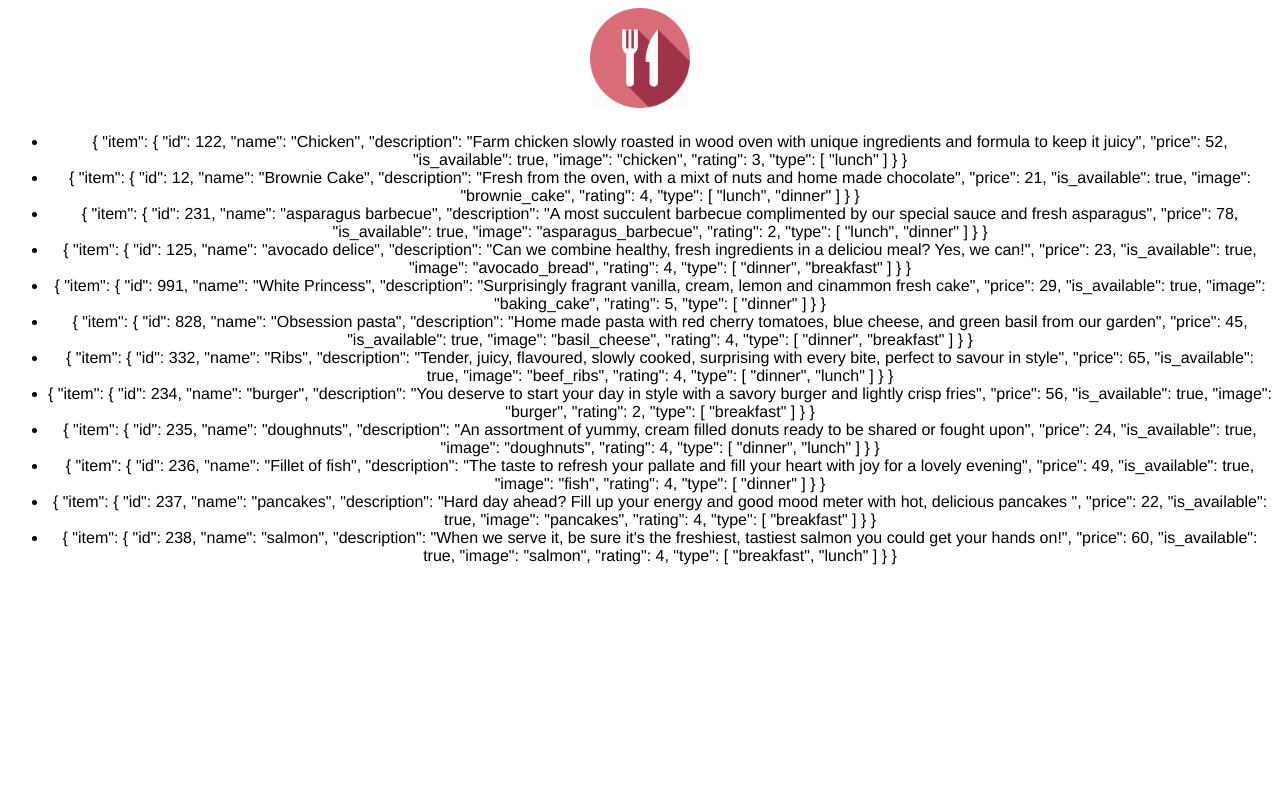
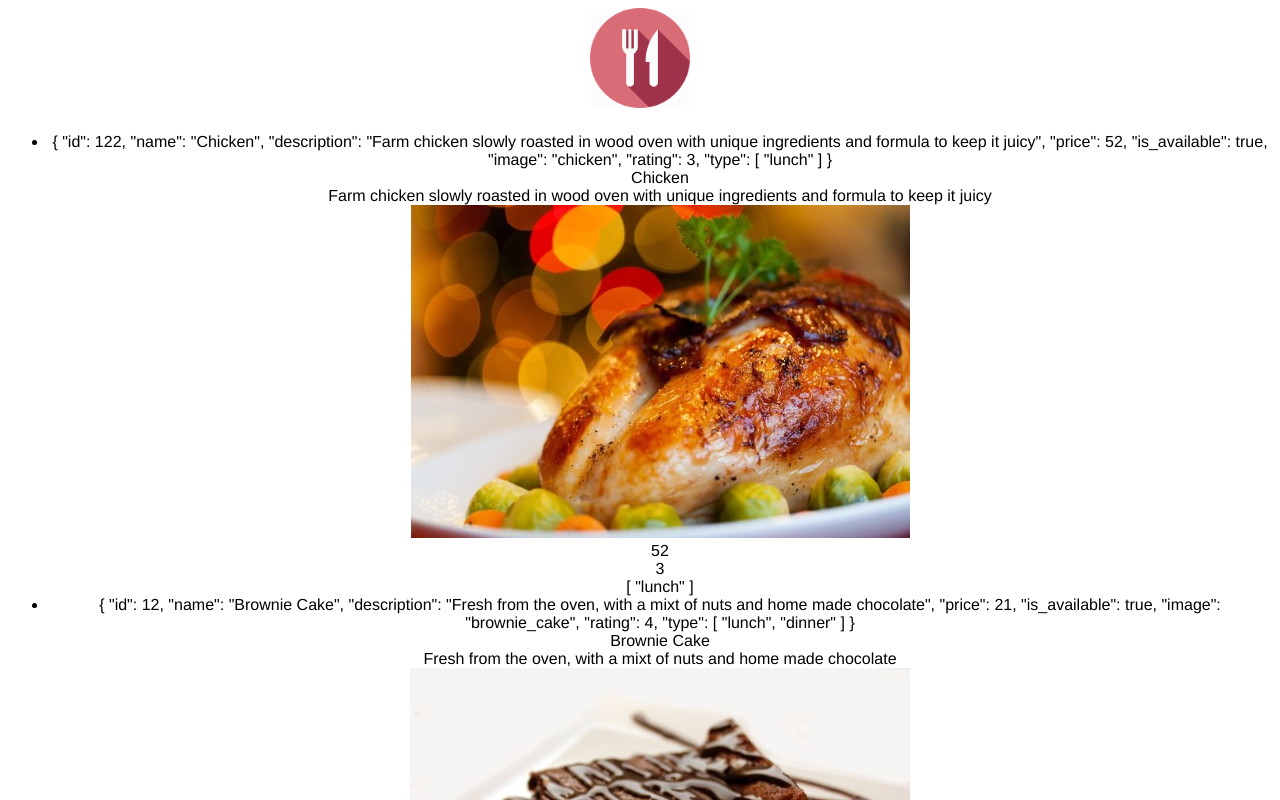
Before and after one commit to Marianissimus/Restaurant-menu, a Vue app in the folder restaurant-menu/: page / in a window 1280 px wide. Shown: the top 800 px of the page. Built offline with nearby package versions, Linux system fonts and the light colour scheme.

Commit message:
display the menu items

```diff
--- a/restaurant-menu/src/components/Menu.vue
+++ b/restaurant-menu/src/components/Menu.vue
@@ -2,23 +2,28 @@
   <div class="menu">
     <h1>{{ msg }}</h1>
     <ul>
-      <li v-for="item in menuItems" :key="item.id">
-        <MenuItemPreview :item="item" />
+      <li v-for="item in items" :key="item.id">
+        <MenuItemPreview :currentItem="item" />
       </li>
     </ul>
   </div>
 </template>
 
-<script setup>
+<script>
 import menu from '@/data/menu.json'
 import MenuItemPreview from '@/components/MenuItemPreview'
-const items = menu.menu
+import { ref } from "vue"
 
-import { ref } from "vue"
-// import {ref, onMounted, watch} from "vue";
-
-const menuItems = ref(items);
-// items.value.push(...menuItems)
-// // const text = ref("");
-
+export default {
+  components: {
+    MenuItemPreview
+  },
+  setup() {
+    const items = menu.menu
+    const menuItems = ref(items);
+    return {
+      items: menuItems
+    }
+  }
+}
 </script>
--- a/restaurant-menu/src/components/MenuItemPreview.vue
+++ b/restaurant-menu/src/components/MenuItemPreview.vue
@@ -1,15 +1,29 @@
 <template>
   <div>
-
-    {{ item }}
-<!--     <div class="description">{{ item.description }}</div>
+    <div>{{ item }}</div>
+    <div class="name">{{ item.name }}</div>
+    <div class="description">{{ item.description }}</div>
+    <div class="image">
+      <img :src="require(`@/assets/menu/${item.image}_sm.jpg`)"
+      />
+    </div>
     <div class="price">{{ item.price }}</div>
-    <div class="rating">{{ item.rating }}</div> -->
+    <div class="rating">{{ item.rating }}</div>
+    <div class="type">{{ item.type }}</div>
   </div>
 </template>
 
-<script setup>
-import { defineProps } from 'vue';
-const item = defineProps(['item'])
+<script>
+import { toRefs } from "vue"
+
+export default {
+  props: ['currentItem'],
+  setup(props) {
+    const item = toRefs(props)
+    return {
+      item: item.currentItem
+    }
+  }
+}
 
 </script>
```
